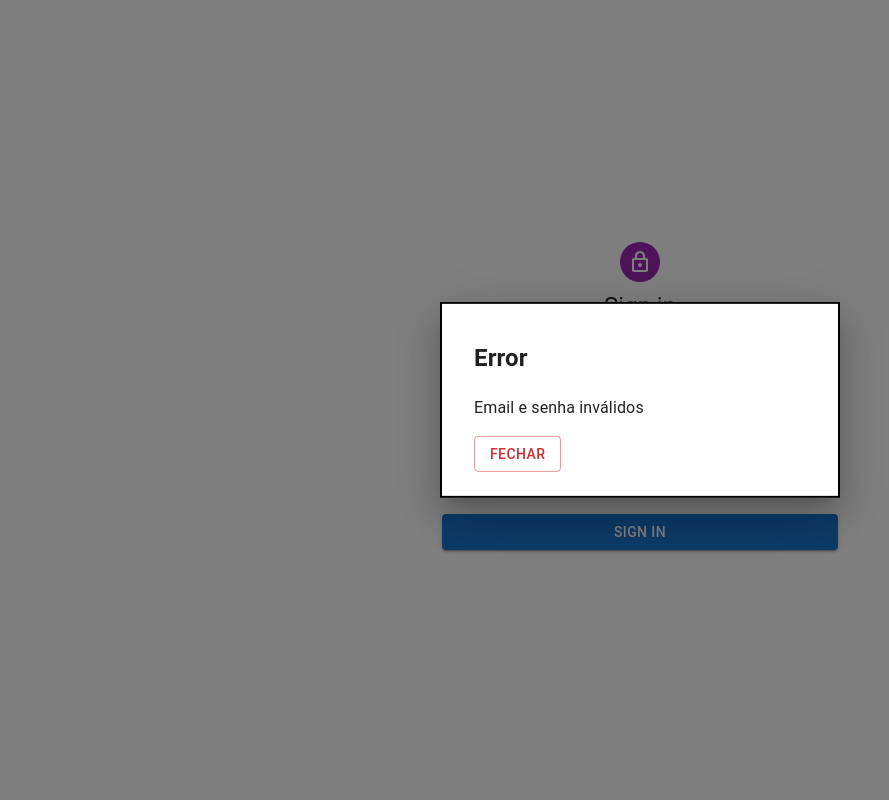
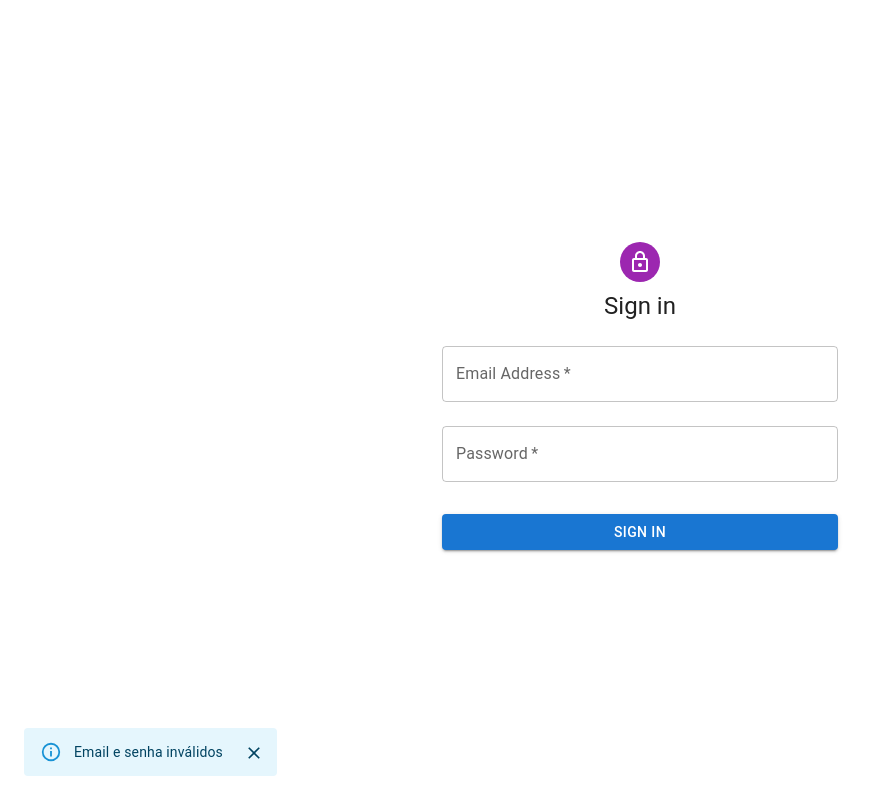
Before and after one commit to ViniciusAlexsander/validador-login, a React (Create React App) app: page / in a window 1280 px wide. Both pictures are taken after a click on the button "SIGN IN". Shown: the whole page, without its empty margins (0-889 px from the left). Built offline with nearby package versions, Linux system fonts and the light colour scheme.

Commit message:
add alert snackbar

```diff
--- a/src/App.tsx
+++ b/src/App.tsx
@@ -10,9 +10,11 @@ import Container from "@mui/material/Container";
 import { createTheme, ThemeProvider } from "@mui/material/styles";
 import EmailValidator from "./Validators/Email/email";
 import PasswordValidator from "./Validators/Password/password";
-import Modal from '@mui/material/Modal';
+import Snackbar from '@mui/material/Snackbar';
+import MuiAlert from '@mui/material/Alert';
 
 const theme = createTheme();
+
 
 function App() {
 
@@ -20,7 +22,7 @@ function App() {
   const [email, setEmail] = useState("");
   const [password, setPassword] = useState("");
 
-  const [open, setOpen] = React.useState(false);
+  const [open, setOpen] = useState(false);
 
   const [messageError, setMessageError] = useState("");
 
@@ -29,32 +31,19 @@ function App() {
     if (
       !EmailValidator.isValid(email) &&
       !PasswordValidator.isValid(password)
-    ) {
+    )
       setMessageError("Email e senha inválidos");
-    } else if (!EmailValidator.isValid(email)) {
+    else if (!EmailValidator.isValid(email))
       setMessageError("Email inválido");
-    } else if (!PasswordValidator.isValid(password)) {
+    else if (!PasswordValidator.isValid(password))
       setMessageError("Senha invalida");
-    }
+    else
+      setMessageError("Login feito com sucesso !!!");
     setOpen(true);
   };
 
   const handleClose = () => {
     setOpen(false);
-  };
-
-  const style = {
-    position: 'absolute' as 'absolute',
-    top: '50%',
-    left: '50%',
-    transform: 'translate(-50%, -50%)',
-    width: 400,
-    bgcolor: 'background.paper',
-    border: '2px solid #000',
-    boxShadow: 24,
-    pt: 2,
-    px: 4,
-    pb: 3,
   };
 
 
@@ -67,21 +56,11 @@ function App() {
         height: "100vh"
       }} >
         <CssBaseline />
-        <Modal
-          open={open}
-          aria-labelledby="parent-modal-title"
-          aria-describedby="parent-modal-description"
-        >
-          <Box sx={{ ...style, width: 400 }}>
-            <h2 id="parent-modal-title">Error</h2>
-            <p id="parent-modal-description">
-              {messageError}
-            </p>
-            <Button
-              onClick={handleClose} variant="outlined" color="error"
-            > Fechar </Button>
-          </Box>
-        </Modal>
+        <Snackbar open={open} autoHideDuration={6000} onClose={handleClose}>
+          <MuiAlert onClose={handleClose} severity="info" sx={{ width: '100%' }}>
+            {messageError}
+          </MuiAlert>
+        </Snackbar>
         <Box
           sx={{
             display: "flex",
```
Also changed, not shown: 1 other file (tests, documents, lock files or other folders).
